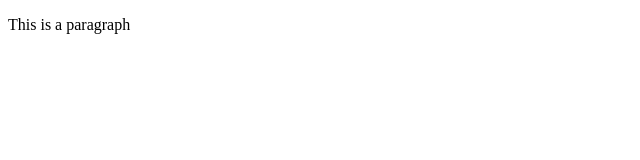
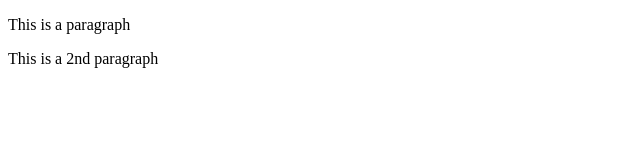
Before and after one commit to lemmani/git-example-project, a plain HTML site: page index.html in a window 1280 px wide. Shown: the whole page, without its empty margins (0-640 px from the left). Drawn offline with Linux system fonts and the light colour scheme.

Commit message:
Added Second paragraph to ...

```diff
--- a/index.html
+++ b/index.html
@@ -10,5 +10,8 @@
     <p>
         This is a paragraph
     </p>
+    <p>
+        This is a 2nd paragraph
+    </p>
 </body>
 </html>
```
Also changed, not shown: page2.html (added).
